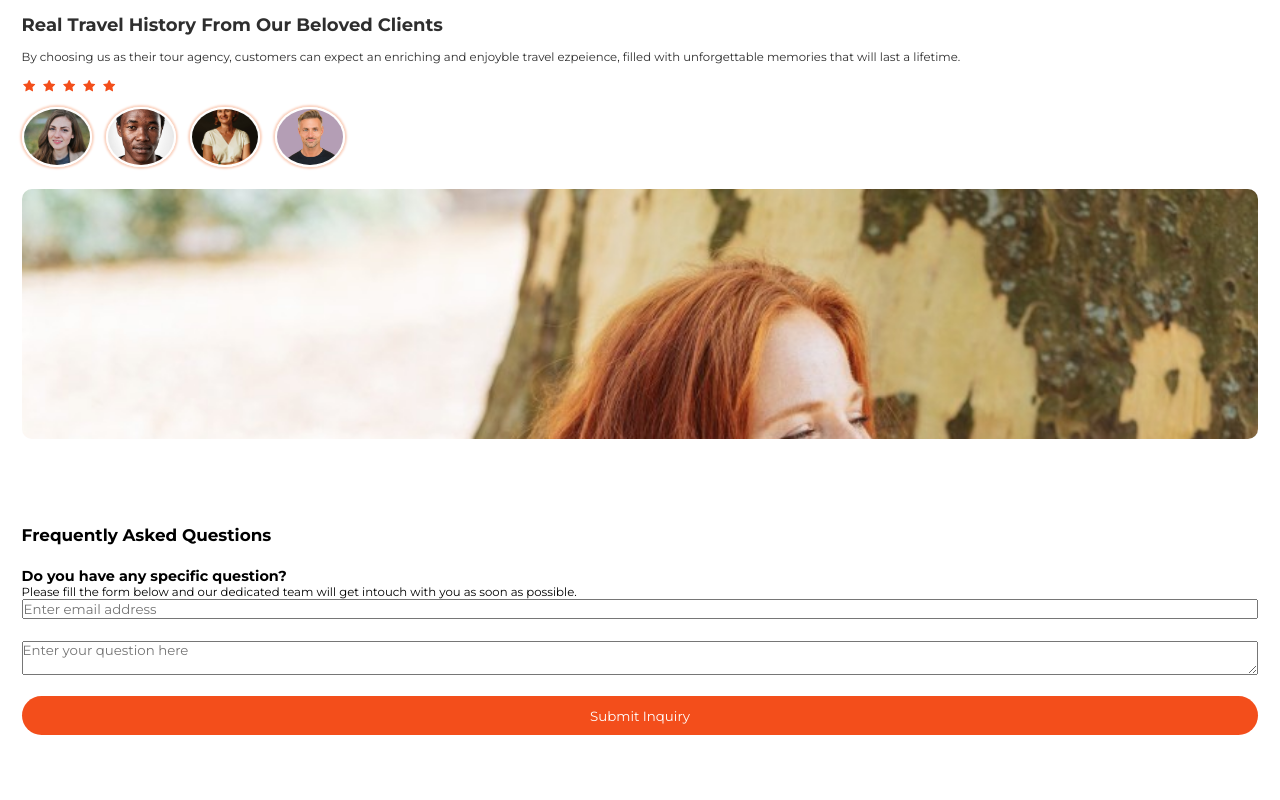
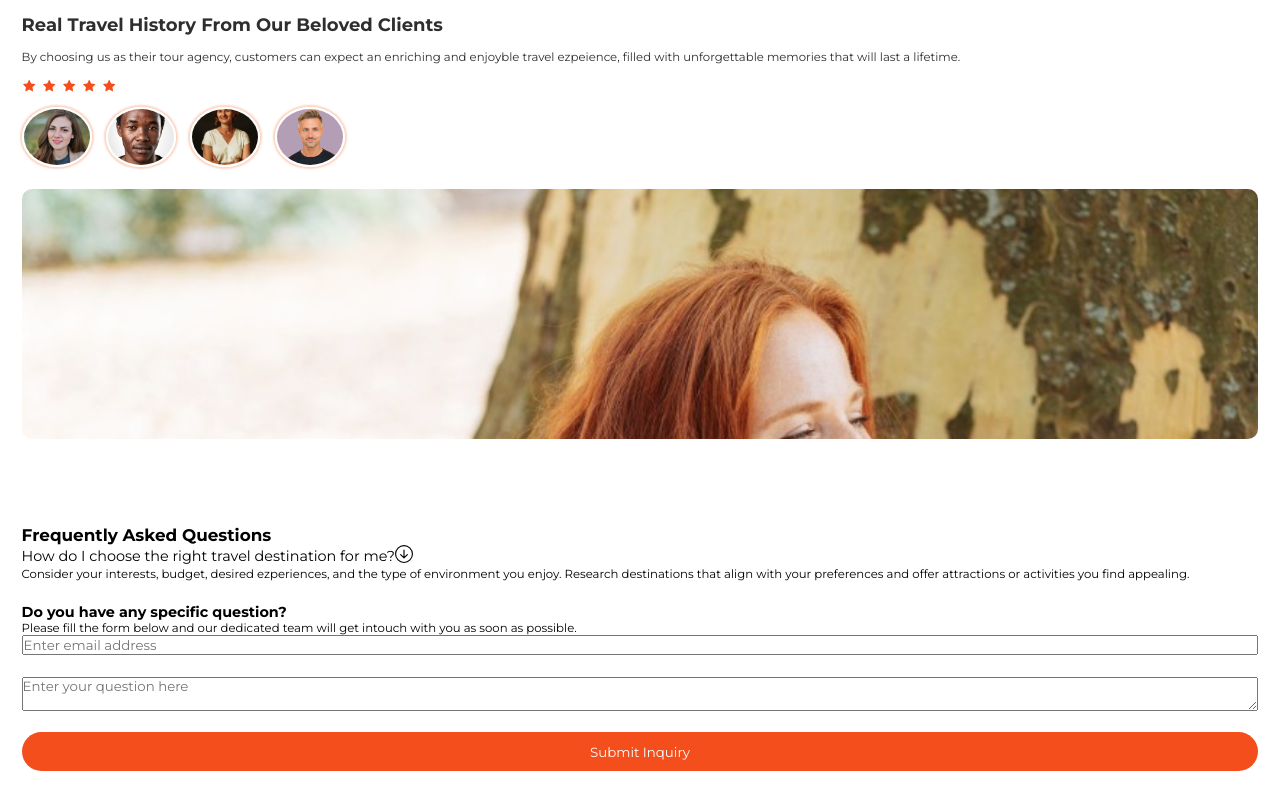
Before and after one commit to KarolinaReseman/travelproject, a React (Vite) app: page / in a window 1280 px wide. Shown: the part 5498-6298 px from the top of the page. Before the commit the page ends 6262 px from the top, so only its background shows below. Built offline with nearby package versions, Linux system fonts and the light colour scheme.

Commit message:
added new component

```diff
--- a/src/Components/Questions/Accordion.jsx
+++ b/src/Components/Questions/Accordion.jsx
@@ -1,9 +1,19 @@
 import React from 'react'
+import {BsArrowDownCircle} from "react-icons/bs"
 
 const Accordion = () => {
-  return (
-    <div>
-
+    return (
+    <div className='accordionContainer'>
+        <span className='title flex'>
+            How do I choose the right travel
+            destination for me?
+            <span>
+            <BsArrowDownCircle className='icon'/>
+            </span>
+        </span>
+        <p>
+            Consider your interests, budget, desired ezperiences, and the type of environment you enjoy. Research destinations that align with your preferences and offer attractions or activities you find appealing.
+        </p>
     </div>
   )
 }
--- a/src/Components/Questions/Questions.jsx
+++ b/src/Components/Questions/Questions.jsx
@@ -1,5 +1,6 @@
 import React from 'react'
 import "./Questions.css"
+import Accordion from './Accordion'
 
 const Questions = () => {
   return (
@@ -9,7 +10,7 @@ const Questions = () => {
       </div>
       <div className="secContainer grid">
         <div className="accordion grid">
-
+        <Accordion/>
         </div>
 
         <div className="form">
```
Also changed, not shown: src/Components/Questions/Questions.scss (line endings or trailing spaces).
